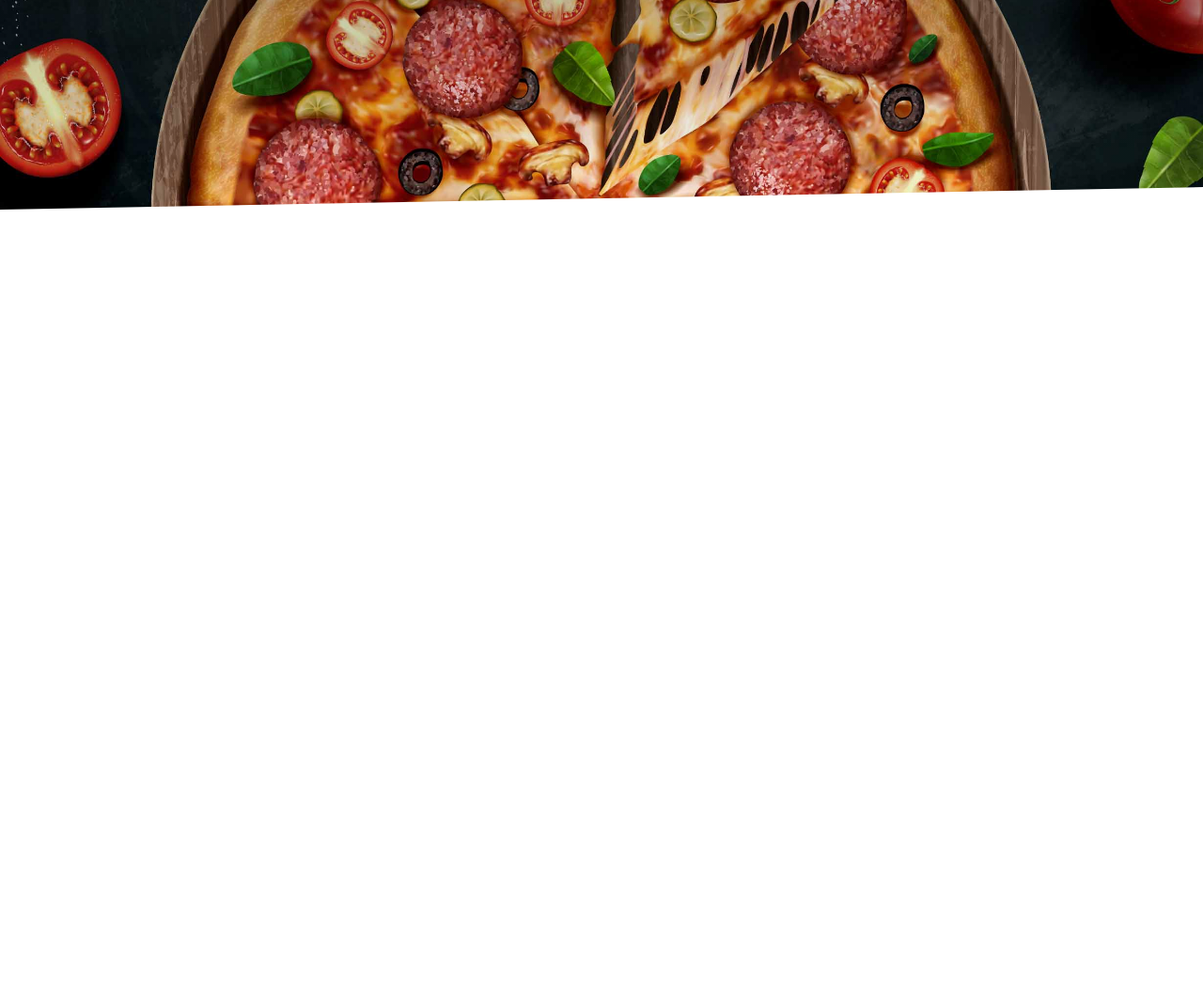
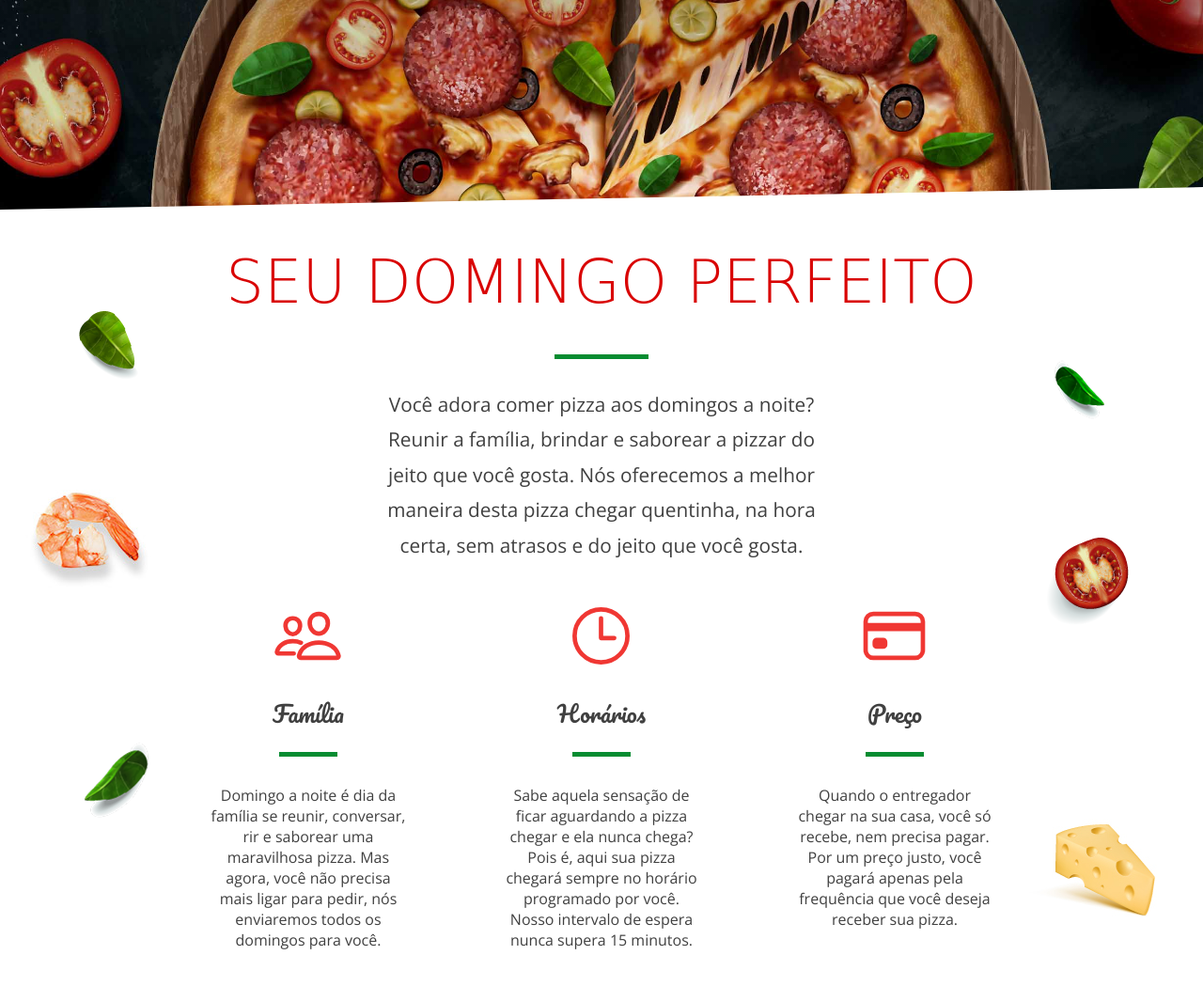
Before and after one commit to nanic1/Fontenelle, a plain HTML site: page index.html in a window 1280 px wide. Shown: the part 577-1626 px from the top of the page at 94% size. Before the commit the page ends 800 px from the top, so only its background shows below. Drawn offline with nearby package versions, Linux system fonts and the light colour scheme; a web font is replaced by a local one.

Commit message:
seção domingo perfeito finalizada

```diff
--- a/estilos/layout.css
+++ b/estilos/layout.css
@@ -111,3 +111,110 @@ header div#chamada {
 
     transform: translate(-50%, -50%);
 }
+
+/* ---------------------- */
+/* SEÇÃO DOMINGO PERFEITO */
+/* ---------------------- */
+
+section#domingo-perfeito {
+    width: 100%;
+    padding: 40px 0 80px;
+
+    display: flex;
+    flex-flow: row wrap;
+    justify-content: space-around;
+}
+
+div#domingo-perfeito-esquerda, div#domingo-perfeito-direita {
+    position: relative;
+    width: 15%;
+}
+
+div.folha1 {
+    position: absolute;
+    top: 40px;
+    left: 40px;
+    width: 150px;
+    height: 150px;
+    background-image: url(../imagens/secao09-folha1.png);
+    background-repeat: no-repeat;
+}
+
+div.camarao {
+    position: absolute;
+    top: 250px;
+    left: 0;
+    width: 150px;
+    height: 150px;
+    background-image: url(../imagens/secao09-camarao.jpg);
+    background-repeat: no-repeat;
+}
+
+div.folha2 {
+    position: absolute;
+    top: 500px;
+    left: 50px;
+    width: 150px;
+    height: 150px;
+    background-image: url(../imagens/secao09-folha2.png);
+    background-repeat: no-repeat;
+}
+
+div.folha3 {
+    position: absolute;
+    top: 100px;
+    left: 20px;
+    width: 160px;
+    height: 150px;
+    background-image: url(../imagens/secao09-folha3.png);
+    background-repeat: no-repeat;
+}
+
+div.tomate {
+    position: absolute;
+    top: 300px;
+    left: 20px;
+    width: 160px;
+    height: 150px;
+    background-image: url(../imagens/secao09-tomate.png);
+    background-repeat: no-repeat;
+}
+
+div.queijo {
+    position: absolute;
+    top: 600px;
+    left: 10px;
+    width: 160px;
+    height: 150px;
+    background-image: url(../imagens/secao09-queijo.jpg);
+    background-repeat: no-repeat;
+}
+
+div#domingo-perfeito-centro {
+    width: 65%;
+
+    display: flex;
+    flex-direction: column;
+    flex-wrap: nowrap;
+    justify-content: flex-start;
+    align-items: center;
+}
+
+div#pontos-chaves-mestre {
+    width: 100%;
+    margin-top: 40px;
+    display: flex;
+    flex-flow: row wrap;
+    justify-content: space-between;
+}
+
+div.pontos-chaves {
+    text-align: center;
+    width: 25%;
+}
+
+section#domingo-perfeito div.pontos-chaves ion-icon {
+    width: 75px;
+    height: 75px;
+    color: #F03733;
+}
--- a/estilos/tipografia.css
+++ b/estilos/tipografia.css
@@ -45,8 +45,33 @@ h2 {
     font-weight: 200;
 }
 
+h2::after {
+    display: block;
+    background-color: #078C31;
+    height: 5px;
+    width: 100px;
+    margin: 40px auto 30px;
+    content: " ";
+}
+
+h4 {
+    font-size: 150%;
+    font-weight: 150;
+    padding: 20px 0;
+}
+
 p, li, a {
     font-family: 'Open Sans', sans-serif;
+    color: #404040;
+}
+
+p.destaque {
+    font-size: 130%;
+    line-height: 1.8;
+    font-weight: 300;
+
+    text-align: center;
+    width: 60%;
 }
 
 /* ------------------- */
@@ -75,3 +100,21 @@ header div#chamada a {
 
     background: linear-gradient(rgba(7,140,49,55) 0%, rgba(6,89,2,35) 60%, rgba(6,89,2,35) 100% );
 }
+
+/* ---------------------- */
+/* SEÇÃO DOMINGO PERFEITO */
+/* ---------------------- */
+
+div.pontos-chaves h4 {
+    color: #404040;
+}
+
+div.pontos-chaves h4:after {
+    display: block;
+    background-color: #078C31;
+
+    height: 5px;
+    width: 30%;
+    margin: 20px auto 10px;
+    content: " ";
+}
--- a/index.html
+++ b/index.html
@@ -3,7 +3,7 @@
 <head>
     <meta charset="UTF-8">
     <meta name="viewport" content="width=device-width, initial-scale=1.0">
-    <title></title>
+    <title>Pizza Fontenelle</title>
 
     <link href="estilos/layout.css" rel="stylesheet">
     <link rel="stylesheet" href="estilos/tipografia.css">
@@ -33,6 +33,44 @@
         </div>
     </header>
 
+    <section id="domingo-perfeito">
+        <div id="domingo-perfeito-esquerda">
+            <div class="folha1"></div>
+            <div class="camarao"></div>
+            <div class="folha2"></div>
+        </div>
+
+        <div id="domingo-perfeito-centro">
+            <h2>Seu Domingo Perfeito</h2>
+            <p class="destaque">Você adora comer pizza aos domingos a noite? </br>
+                Reunir a família, brindar e saborear a pizzar do jeito que você gosta. Nós oferecemos a melhor maneira desta pizza chegar quentinha, na hora certa, sem atrasos e do jeito que você gosta.
+            </p>
+            <div id="pontos-chaves-mestre">
+                <div class="pontos-chaves">
+                    <ion-icon name="people-outline"></ion-icon>
+                    <h4>Família</h4>
+                    <p>Domingo a noite é dia da família se reunir, conversar, rir e saborear uma maravilhosa pizza. Mas agora, você não precisa mais ligar para pedir, nós enviaremos todos os domingos para você.</p>
+                </div>
+                <div class="pontos-chaves">
+                    <ion-icon name="time-outline"></ion-icon>
+                    <h4>Horários</h4>
+                    <p>Sabe aquela sensação de ficar aguardando a pizza chegar e ela nunca chega? Pois é, aqui sua pizza chegará sempre no horário programado por você. Nosso intervalo de espera nunca supera 15 minutos.</p>
+                </div>
+                <div class="pontos-chaves">
+                    <ion-icon name="card-outline"></ion-icon>
+                    <h4>Preço</h4>
+                    <p>Quando o entregador chegar na sua casa, você só recebe, nem precisa pagar. Por um preço justo, você pagará apenas pela frequência que você deseja receber sua pizza.</p>
+                </div>
+            </div>
+        </div>
+
+        <div id="domingo-perfeito-direita">
+            <div class="folha3"></div>
+            <div class="tomate"></div>
+            <div class="queijo"></div>
+        </div>
+    </section>
+
     <script type="module" src="https://unpkg.com/ionicons@7.1.0/dist/ionicons/ionicons.esm.js"></script>
 
 </body>
```
